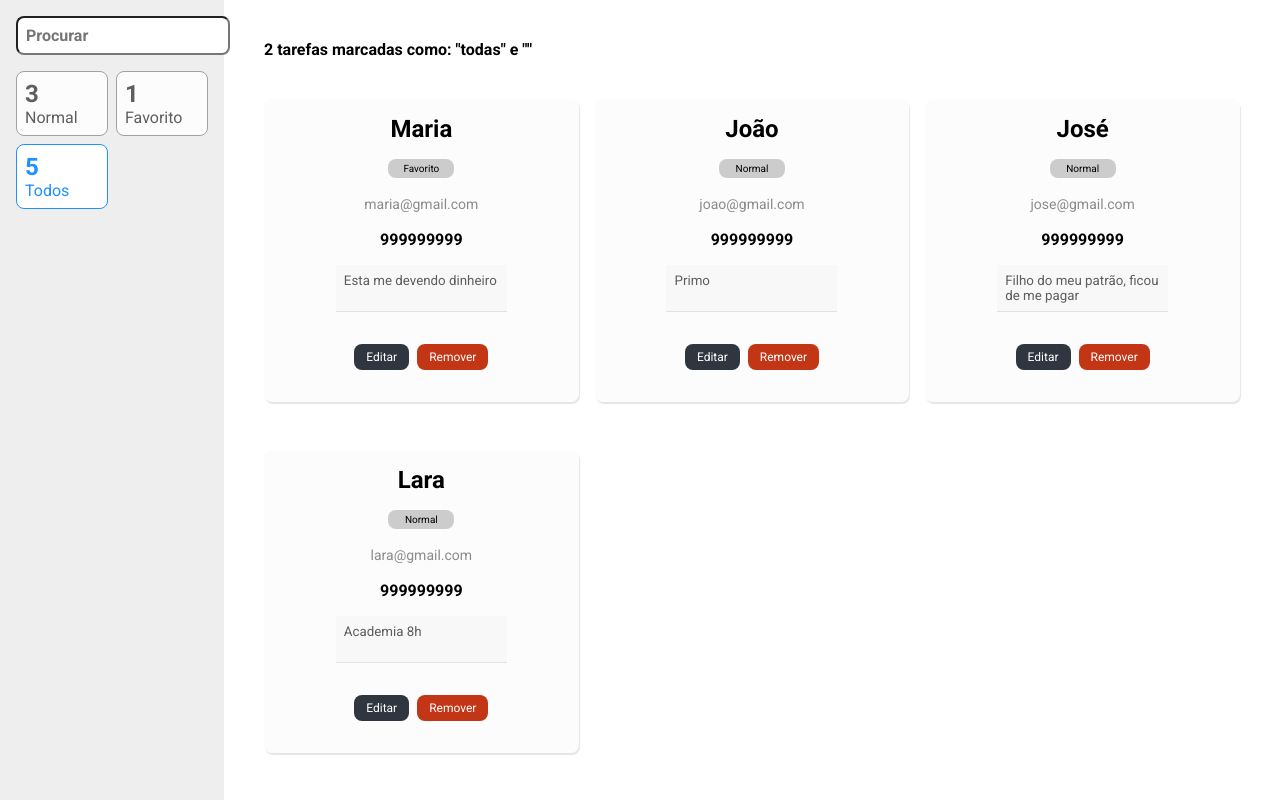
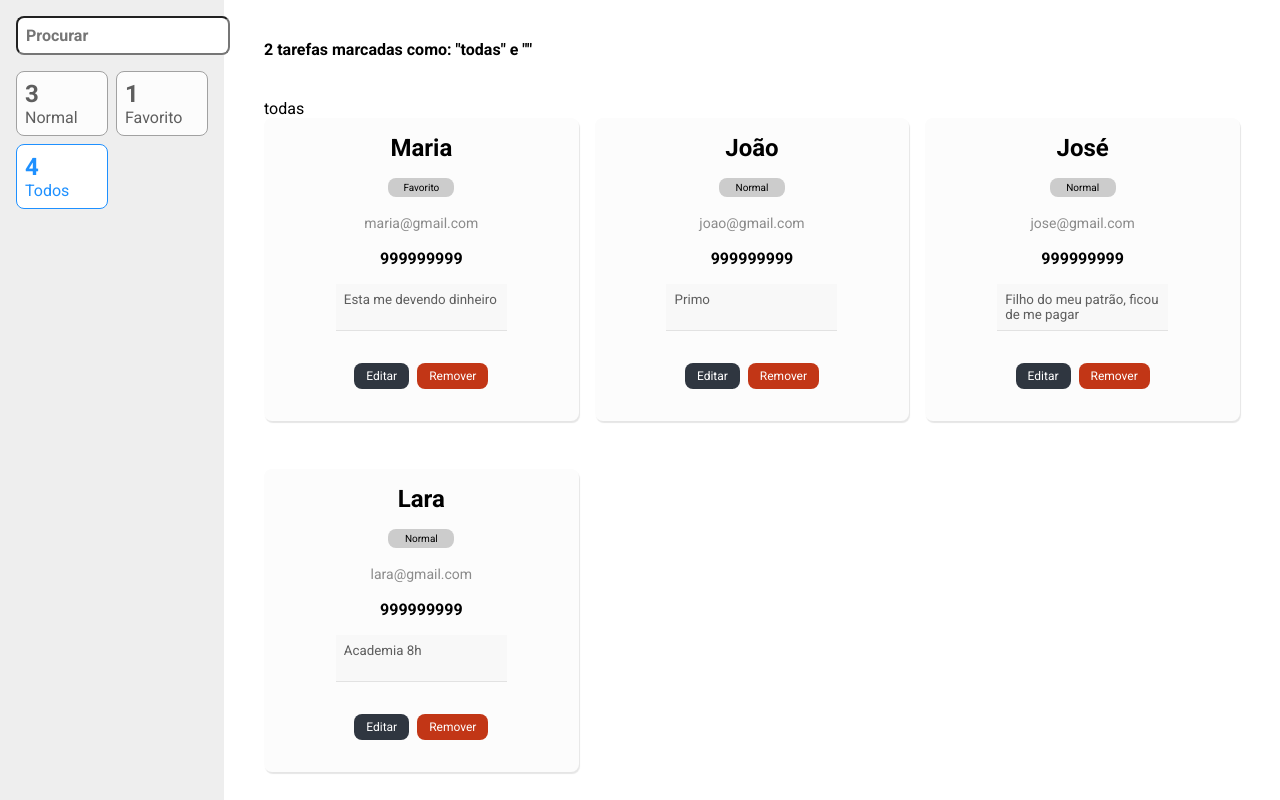
Before and after one commit to Jaktung/lista-de-contatos, a React (Vite) app: page / in a window 1280 px wide. Built offline with nearby package versions, Linux system fonts and the light colour scheme.

Commit message:
adicionando contador e o filtro funcional

```diff
--- a/src/components/FilterCard/index.tsx
+++ b/src/components/FilterCard/index.tsx
@@ -1,27 +1,35 @@
-import { useDispatch } from "react-redux";
+import { useDispatch, useSelector } from "react-redux";
 import { changeFilter } from "../../store/reducers/filter";
 
 import * as S from "./styles";
 import * as enums from "../../utils/enums/ContactPriority";
+import { RootReducer } from "../../store";
 
 export type Props = {
-    active?: boolean;
-    counter: number;
     priority: string;
     criterion: "prioridade" | "todas";
     value?: enums.ContactPriority;
 };
 
-export const FilterCard = ({
-    active,
-    counter,
-    priority,
-    criterion,
-    value,
-}: Props) => {
+export const FilterCard = ({ priority, criterion, value }: Props) => {
     const dispatch = useDispatch();
+    const { filter, contacts } = useSelector((state: RootReducer) => state);
 
-    const filter = () => {
+    const verifyIsActive = () => {
+        const sameCriterion = filter.criterion === criterion;
+        const sameValue = filter.value === value;
+
+        return sameCriterion && sameValue;
+    };
+
+    const countTasks = () => {
+        if (criterion === "todas") return contacts.items.length;
+        if (criterion === "prioridade") {
+            return contacts.items.filter((i) => i.priority === value).length;
+        }
+    };
+
+    const filt = () => {
         dispatch(
             changeFilter({
                 criterion,
@@ -30,8 +38,11 @@ export const FilterCard = ({
         );
     };
 
+    const counter = countTasks();
+    const active = verifyIsActive();
+
     return (
-        <S.Card $active={active} onClick={filter}>
+        <S.Card $active={active} onClick={filt}>
             <S.Counter>{counter}</S.Counter>
             <S.Description>{priority}</S.Description>
         </S.Card>
--- a/src/components/FilterCard/styles.ts
+++ b/src/components/FilterCard/styles.ts
@@ -2,7 +2,7 @@ import styled from "styled-components";
 import vars from "../../styles/vars";
 
 type CardProps = {
-    $active?: boolean;
+    $active: boolean;
 };
 
 export const Card = styled.div<CardProps>`
--- a/src/containers/ContactList/index.tsx
+++ b/src/containers/ContactList/index.tsx
@@ -5,12 +5,24 @@ import { RootReducer } from "../../store";
 
 const ContactList = () => {
     const { items } = useSelector((state: RootReducer) => state.contacts);
-    const { term = "" } = useSelector((state: RootReducer) => state.filter);
+    const { term, criterion, value } = useSelector(
+        (state: RootReducer) => state.filter
+    );
 
     function contactFilter() {
-        return items.filter(
-            (i) => i.name.toLowerCase().search(term.toLowerCase()) >= 0
-        );
+        let tasksFilter = items;
+        if (term != undefined) {
+            tasksFilter = tasksFilter.filter(
+                (i) => i.name.toLowerCase().search(term.toLowerCase()) >= 0
+            );
+
+            if (criterion === "prioridade") {
+                tasksFilter = tasksFilter.filter((i) => i.priority === value);
+            }
+            return tasksFilter;
+        } else {
+            return items;
+        }
     }
 
     return (
@@ -19,6 +31,11 @@ const ContactList = () => {
                 2 tarefas marcadas como: <span>"todas"</span> e{" "}
                 <span>"{term}"</span>{" "}
             </S.MainText>
+            <ul>
+                <li>{term}</li>
+                <li>{criterion}</li>
+                <li>{value}</li>
+            </ul>
             <S.GridList>
                 {contactFilter().map((c) => (
                     <li key={c.email}>
--- a/src/containers/SideBar/index.tsx
+++ b/src/containers/SideBar/index.tsx
@@ -21,22 +21,15 @@ const SideBar = () => {
             <S.Filters>
                 <FilterCard
                     criterion="prioridade"
-                    value={enums.ContactPriority.FAVORITE}
-                    counter={3}
+                    value={enums.ContactPriority.NORMAL}
                     priority="Normal"
                 />
                 <FilterCard
                     criterion="prioridade"
-                    value={enums.ContactPriority.NORMAL}
-                    counter={1}
+                    value={enums.ContactPriority.FAVORITE}
                     priority="Favorito"
                 />
-                <FilterCard
-                    criterion="todas"
-                    active
-                    counter={5}
-                    priority="Todos"
-                />
+                <FilterCard criterion="todas" priority="Todos" />
             </S.Filters>
         </S.SideBar>
     );
```
